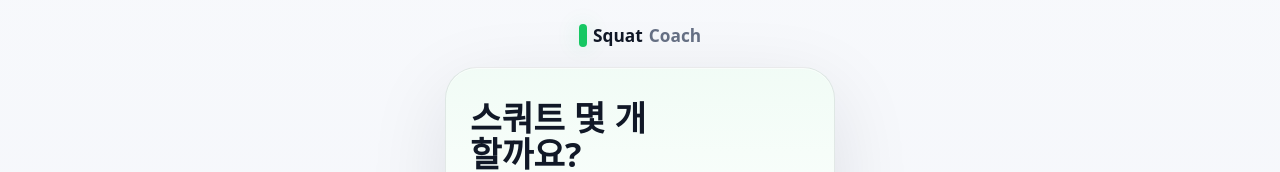
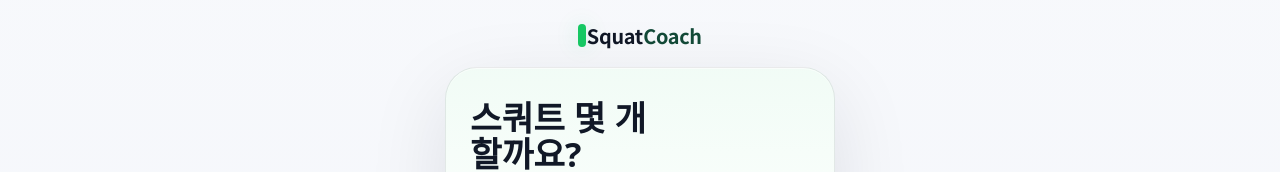
Before and after one commit to taemji/squat, a Next.js app: page / in a window 1280 px wide. Shown: the top 172 px of the page. Built offline with nearby package versions, Linux system fonts and the light colour scheme.

Commit message:
style: strengthen squat coach wordmark

```diff
--- a/app/globals.css
+++ b/app/globals.css
@@ -150,12 +150,14 @@
   .coach-wordmark {
     display: inline-flex;
     align-items: center;
-    gap: 0.38rem;
+    gap: 0.04rem;
     color: var(--coach-ink);
-    font-size: 1.08rem;
-    font-weight: 720;
-    letter-spacing: 0;
+    font-family: var(--font-sans);
+    font-size: 1.24rem;
+    font-weight: 900;
+    letter-spacing: -0.015em;
     line-height: 1;
+    text-rendering: geometricPrecision;
   }
 
   .coach-wordmark::before {
@@ -168,12 +170,12 @@
   }
 
   .coach-wordmark-main {
-    font-weight: 780;
+    font-weight: 920;
   }
 
   .coach-wordmark-accent {
-    color: var(--coach-soft-ink);
-    font-weight: 620;
+    color: color-mix(in srgb, var(--coach-ink) 72%, var(--coach-accent) 28%);
+    font-weight: 820;
   }
 
   .coach-card {
```
